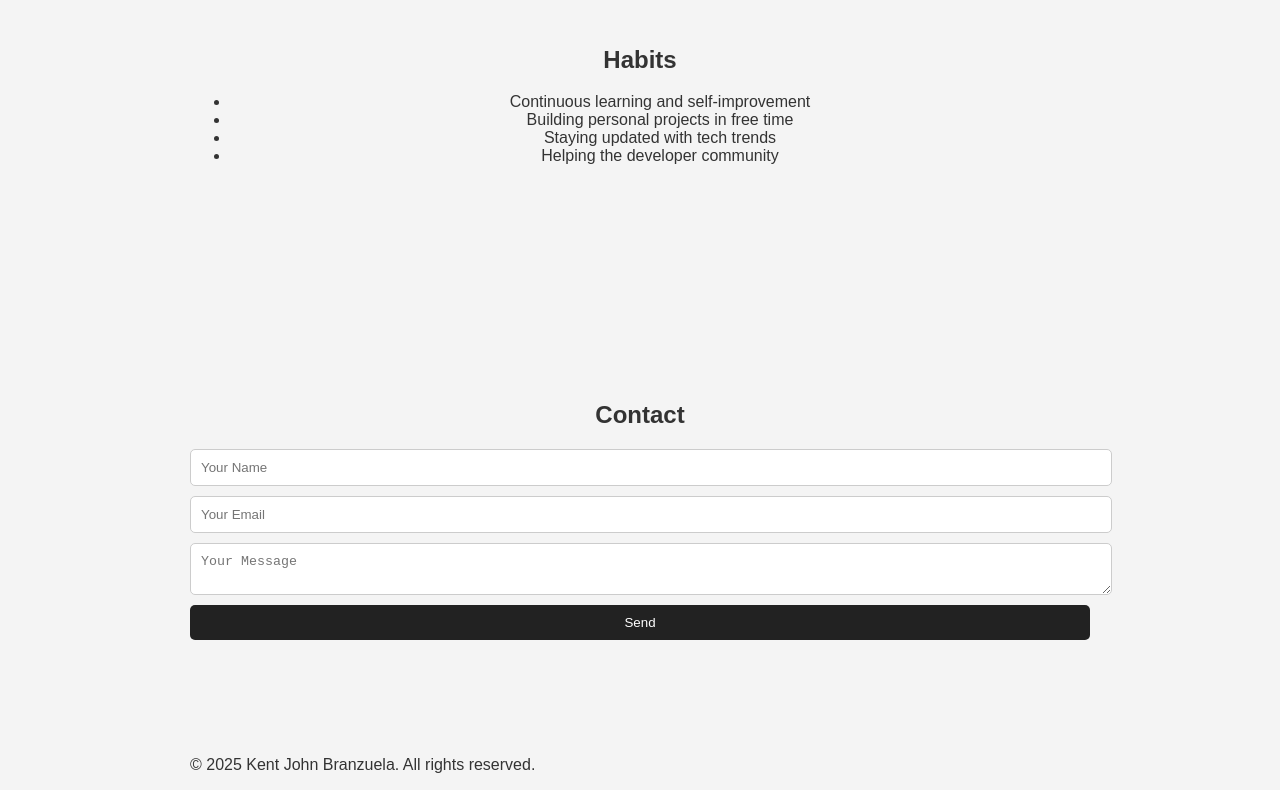
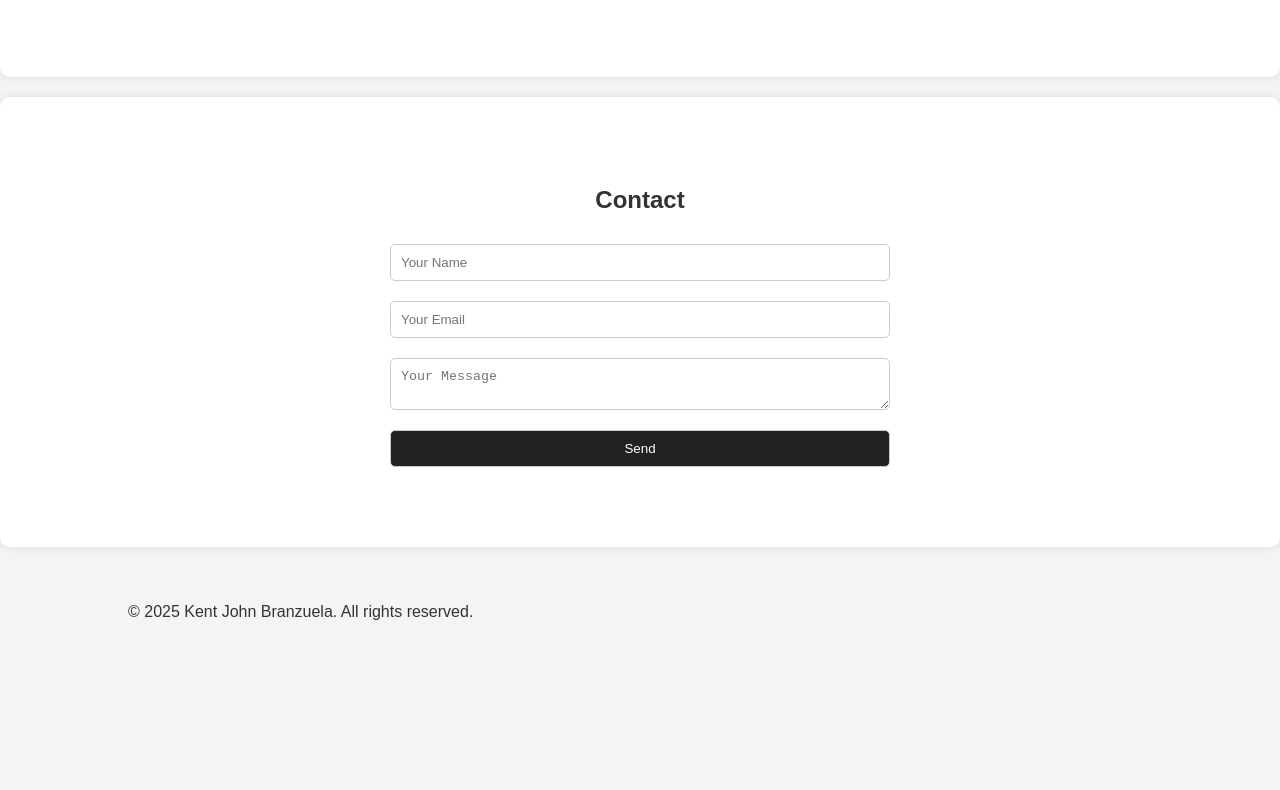
Before and after one commit to kentjohnbranzuela/myweb, a plain HTML site: page index.html in a window 1280 px wide. Shown: the part 1922-2712 px from the top of the page. After the commit the page ends 2579 px from the top, so only its background shows below. Drawn offline with Linux system fonts and the light colour scheme.

Commit message:
Update styles.css

```diff
--- a/styles.css
+++ b/styles.css
@@ -1,23 +1,28 @@
 /* General Styles */
 body {
-    font-family: 'Poppins', sans-serif;
+    font-family: 'Arial', sans-serif;
     margin: 0;
     padding: 0;
     background-color: #f4f4f4;
     color: #333;
 }
 
-/* Header */
+.container {
+    width: 80%;
+    margin: auto;
+    padding: 20px;
+}
+
+h1, h2, h3 {
+    text-align: center;
+}
+
+/* Header Styles */
 header {
-    background-color: #222;
-    color: #fff;
+    background: #222;
+    color: white;
     padding: 20px 0;
     text-align: center;
-    position: fixed;
-    width: 100%;
-    top: 0;
-    left: 0;
-    z-index: 1000;
 }
 
 nav ul {
@@ -31,68 +36,45 @@ nav ul li {
 }
 
 nav ul li a {
+    color: white;
     text-decoration: none;
-    color: white;
-    font-weight: bold;
 }
 
 /* Sections */
 .section {
-    padding: 100px 20px;
-    text-align: center;
+    background: white;
+    padding: 50px 20px;
+    margin: 20px 0;
+    border-radius: 10px;
+    box-shadow: 0px 0px 10px rgba(0,0,0,0.1);
 }
 
-.container {
-    max-width: 900px;
+/* Contact Form */
+form {
+    display: flex;
+    flex-direction: column;
+    max-width: 500px;
     margin: auto;
 }
 
-/* Project Cards */
-.project {
-    background: white;
-    padding: 20px;
-    margin: 20px auto;
-    border-radius: 10px;
-    box-shadow: 0px 4px 10px rgba(0, 0, 0, 0.1);
-    transition: transform 0.3s ease-in-out;
-}
-
-.project:hover {
-    transform: scale(1.05);
-}
-
-/* Contact Form */
-#contact-form {
-    display: flex;
-    flex-direction: column;
-    gap: 10px;
-}
-
-input, textarea {
+form input, form textarea, form button {
+    margin: 10px 0;
     padding: 10px;
     border: 1px solid #ccc;
     border-radius: 5px;
-    width: 100%;
 }
 
-button {
+form button {
     background: #222;
     color: white;
-    border: none;
-    padding: 10px;
     cursor: pointer;
-    border-radius: 5px;
-}
-
-button:hover {
-    background: #444;
 }
 
 /* Animations */
 .animated {
     opacity: 0;
-    transform: translateY(30px);
-    transition: opacity 1s ease, transform 1s ease;
+    transform: translateY(20px);
+    transition: all 0.6s ease-in-out;
 }
 
 .animated.show {
```
